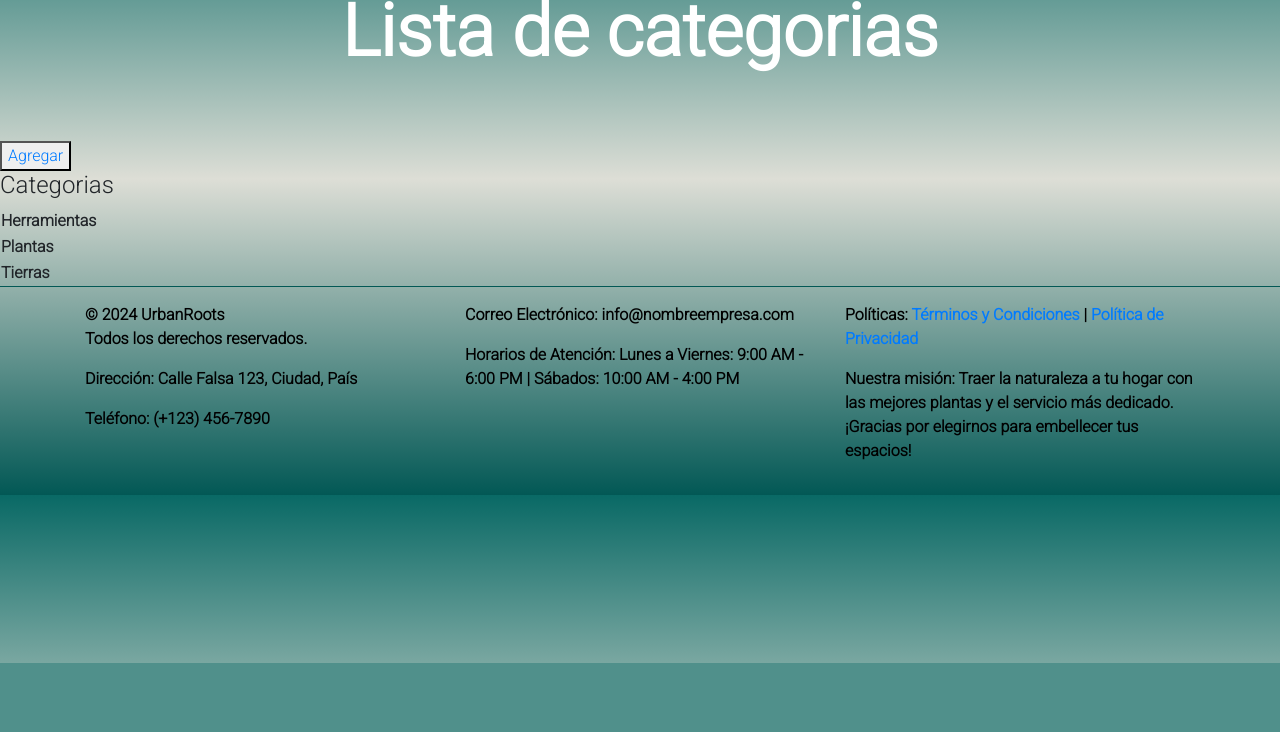
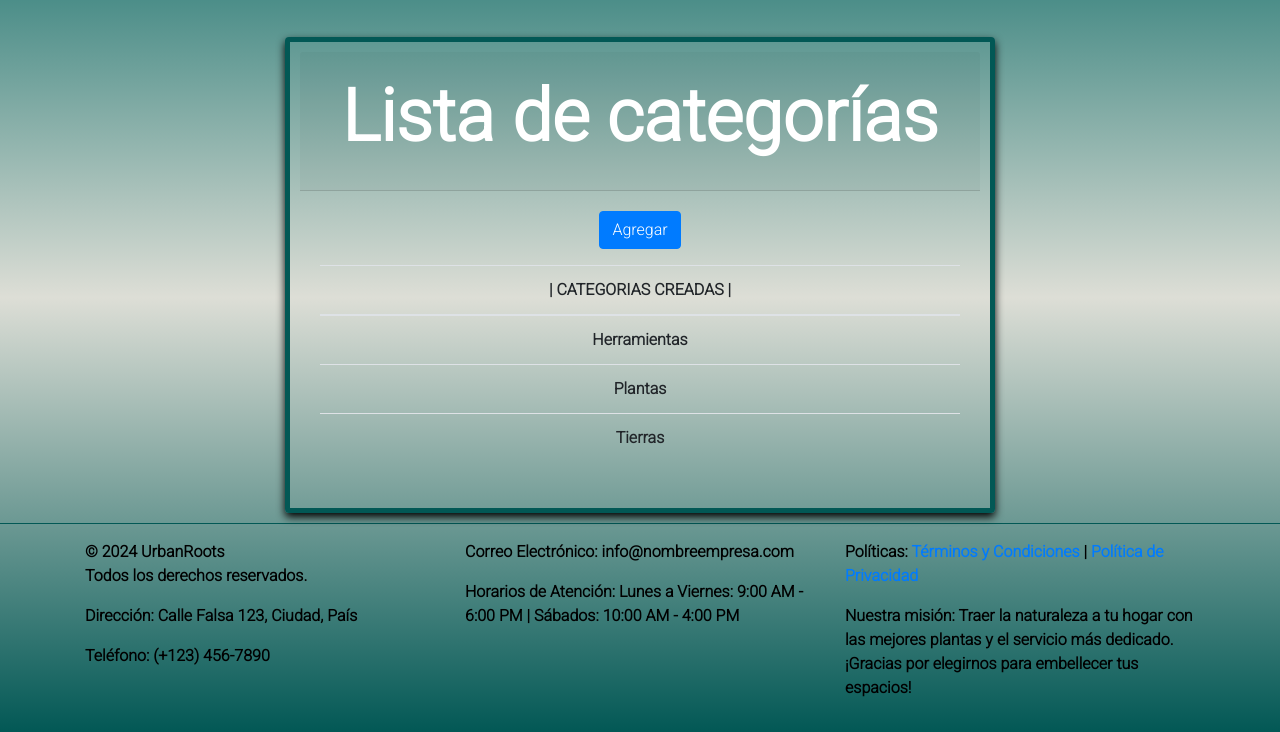
Before and after one commit to newmanwerker/ETPW, a Django app: page /appJardineria/categorias_list in a window 1280 px wide. Shown: the part 137-869 px from the top of the page. Before the commit the page ends 800 px from the top, so only its background shows below. Run offline with Django 5.2, Linux system fonts and the light colour scheme; data comes from the database, SQL or seed files in the repository; some libraries are stand-ins or nearby versions.

Commit message:
Updated contenido and footer

```diff
--- a/appJardineria/templates/appJardineria/categorias_list.html
+++ b/appJardineria/templates/appJardineria/categorias_list.html
@@ -74,28 +74,49 @@
             </div>
         </nav>
 
-        <h1>Lista de categorias</h1><br>
-        <br>
-
-        <button type="button">
-            <a href="{% url 'categoriasAdd' %}">Agregar</a>
+        <div class="container mt-5">
+            <div class="row justify-content-center">
+                <div class="col-md-8">
+                    <div class="card">
+                        <div class="card-header">
+                            <h1>Lista de categorías</h1>
+                        </div>
+                        <div class="card-body">
+                            <button type="button" class="btn btn-primary mb-3">
+                                <a href="{% url 'categoriasAdd' %}" class="text-white" style="text-decoration: none;">Agregar</a>
                             </button>
 
                             <div id="idMensajes">
                                 {% if mensaje %}
-                {{mensaje}}
+                                    <div class="alert alert-info">{{ mensaje }}</div>
                                 {% endif %}
                             </div>
-        <table>
+
+                            <table class="table">
                                 {% if categorias %}
-            <h4>Categorias</h4>
+                                <thead>
+                                    <tr>
+                                        <th> | CATEGORIAS CREADAS |</th>
+                                    </tr>
+                                </thead>
+                                <tbody>
                                     {% for x in categorias %}
                                         <tr>
-                        <td>{{x.nombre_categoria}}</td>
+                                            <td>{{ x.nombre_categoria }}</td>
                                         </tr>
                                     {% endfor %}
+                                </tbody>
                                 {% endif %}
                             </table>
+                        </div>
+                    </div>
+                </div>
+            </div>
+        </div>
+
+
+
+        <!-- FOOTER -->
         <footer class="footer mt-auto py-3 border-footer">
             <div class="container">
                 <div class="row">
--- a/appJardineria/templates/appJardineria/home.html
+++ b/appJardineria/templates/appJardineria/home.html
@@ -49,6 +49,7 @@
                             <a class="dropdown-item dropdown-toggle" href="#">Categorías</a>
                             <ul class="dropdown-menu">
                                 <li><a class="dropdown-item" href="{% url 'categorias_list' %}">Ver categorías</a></li>
+                                <li><a class="dropdown-item" href="{% url 'categoriasAdd' %}">Agregar categoría</a></li>
                             </ul>
                         </div>
                     </div>
```
Also changed, not shown: appJardineria/templates/appJardineria/categoriasAdd.html (+22 -17 lines), appJardineria/templates/appJardineria/productos.html (+4 -3 lines), appJardineria/templates/appJardineria/productosAdd.html (+27 -15 lines). Lines whose indentation alone changed are shown as unchanged.
